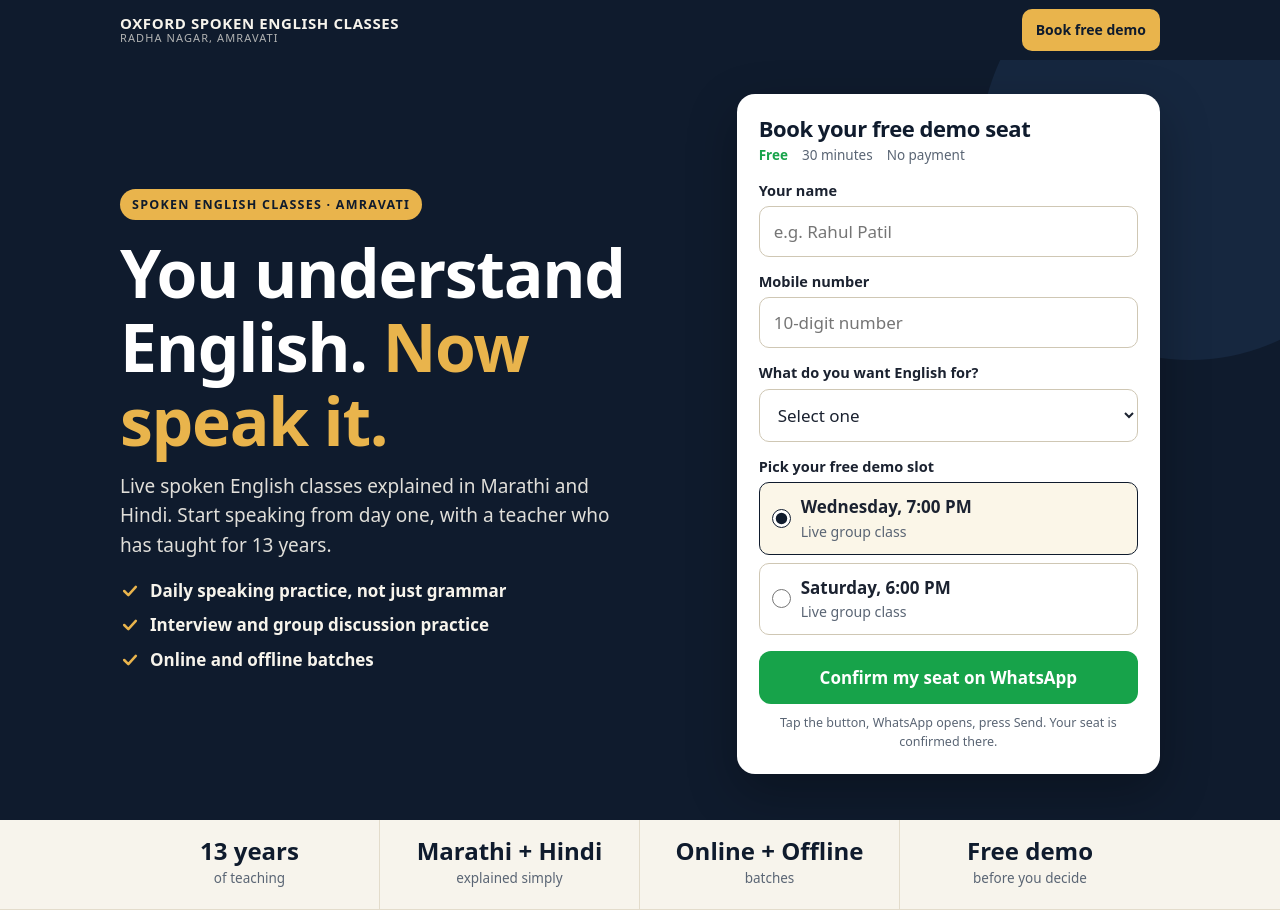
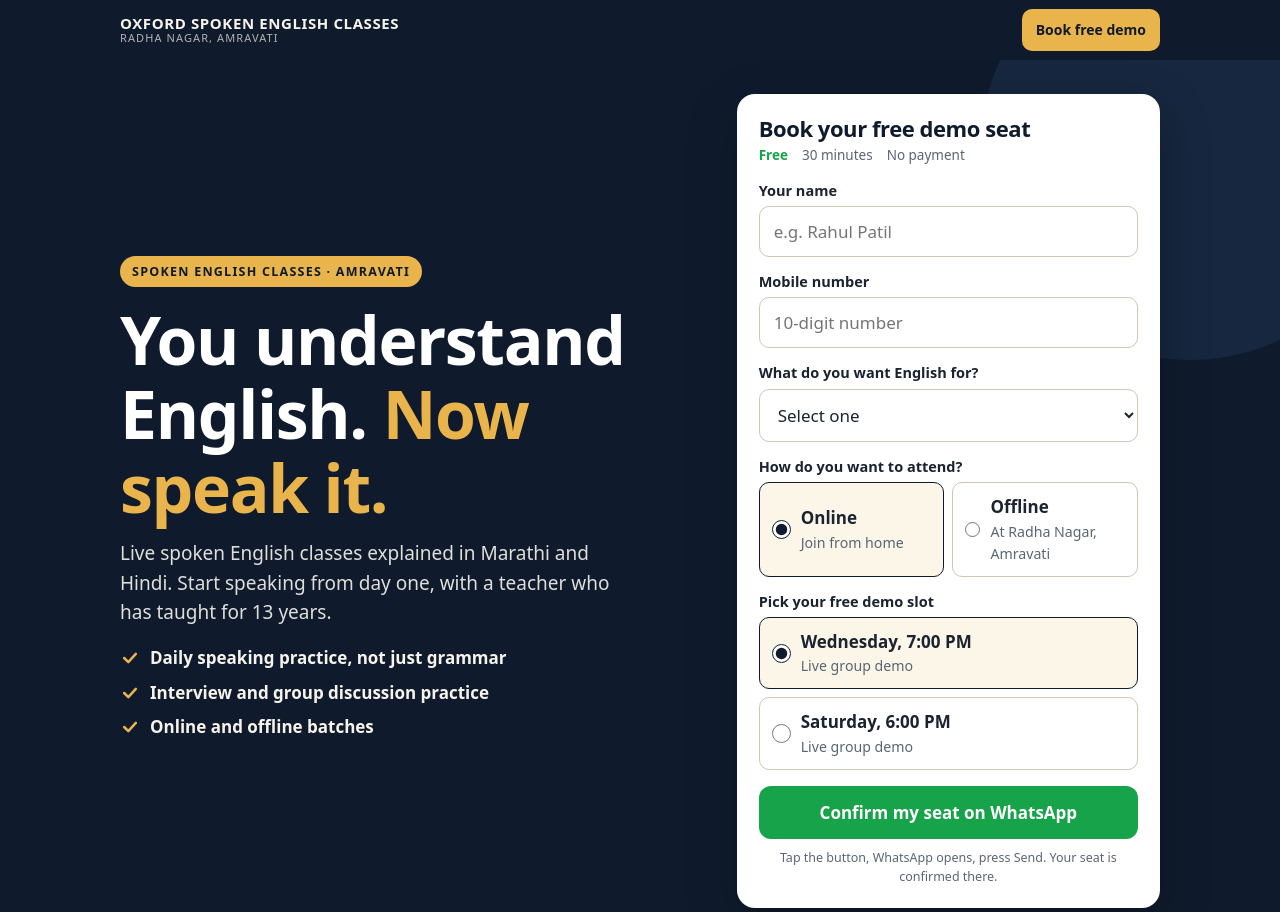
Before and after one commit to Kiranleadbiz/oxford-landing, a plain HTML site: page index.html in a window 1280 px wide. Shown: the top 912 px of the page. Drawn offline with Linux system fonts and the light colour scheme.

Commit message:
Add Online/Offline attendance choice

```diff
--- a/index.html
+++ b/index.html
@@ -56,7 +56,7 @@ section{padding:56px 0}
 label.f{display:block;font-weight:700;font-size:14.5px;margin:13px 0 5px}
 input[type=text],input[type=tel],select{width:100%;font-size:17px;padding:13px 14px;border:1.5px solid #cfc7b4;border-radius:10px;font-family:inherit;background:#fff;color:var(--ink)}
 input:focus,select:focus{outline:3px solid rgba(233,180,76,.55);border-color:var(--gold)}
-.slots{display:grid;gap:8px}
+.slots{display:grid;gap:8px}#modes{grid-template-columns:1fr 1fr;margin-bottom:6px}
 .slot{display:flex;gap:10px;align-items:center;border:1.5px solid #cfc7b4;border-radius:10px;padding:11px 12px;cursor:pointer;font-weight:600}
 .slot input{width:19px;height:19px;accent-color:var(--navy)}
 .slot small{display:block;font-weight:500;color:var(--mute)}
@@ -163,7 +163,7 @@ footer b{color:var(--cream)}
 window.OXFORD = {
   whatsapp: "918886462233",                  // Oxford WhatsApp Business number: country code + number, digits only
   slots: ["Wednesday, 7:00 PM", "Saturday, 6:00 PM"], // two fixed group demo slots (edit to the real ones)
-  demoMode: "Live group class",              // shown under each slot, e.g. "Zoom" or "At the Radha Nagar class"
+  demoMode: "Live group demo",              // shown under each slot, e.g. "Zoom" or "At the Radha Nagar class"
   seatsLeft: 0,                              // set a real number (e.g. 12) to show "Only N seats left"; 0 hides it
   showGoogleRating: false,                   // set true only after 4.9 stars / 691 reviews is verified on Google
   googleRating: "4.9",
@@ -211,6 +211,11 @@ window.OXFORD = {
           <option>College or exams</option>
           <option>Speaking with confidence</option>
         </select>
+        <label class="f">How do you want to attend?</label>
+        <div class="slots" id="modes">
+          <label class="slot"><input type="radio" name="mode" value="Online" checked><span>Online<small>Join from home</small></span></label>
+          <label class="slot"><input type="radio" name="mode" value="Offline"><span>Offline<small>At Radha Nagar, Amravati</small></span></label>
+        </div>
         <label class="f">Pick your free demo slot</label>
         <div class="slots" id="slots"></div>
         <div class="err" id="err">Please fill in your name, a 10-digit mobile number, your goal and a slot.</div>
@@ -378,11 +383,12 @@ window.OXFORD = {
   $("f").addEventListener("submit",function(e){
     e.preventDefault();
     var n=$("n").value.trim(), p=$("p").value.replace(/\D/g,""), g=$("g").value,
-        sl=(document.querySelector("input[name=slot]:checked")||{}).value;
+        sl=(document.querySelector("input[name=slot]:checked")||{}).value,
+        md=(document.querySelector("input[name=mode]:checked")||{}).value||"Online";
     if(n.length<2||p.length!==10||!g||!sl){$("err").style.display="block";return;}
     $("err").style.display="none";
     if(window.fbq)fbq("track","Lead");
-    var msg="Hello, I am "+n+". I want to book a seat for the free spoken English demo class on "+sl+".\nGoal: "+g+"\nMobile: "+p+(src?"\nSource: "+src:"");
+    var msg="Hello, I am "+n+". I want to book a seat for the free spoken English demo class on "+sl+".\nMode: "+md+"\nGoal: "+g+"\nMobile: "+p+(src?"\nSource: "+src:"");
     var url=wa(msg);
     $("formBox").style.display="none";$("done").style.display="block";$("waLink").href=url;
     window.location.href=url;
```
